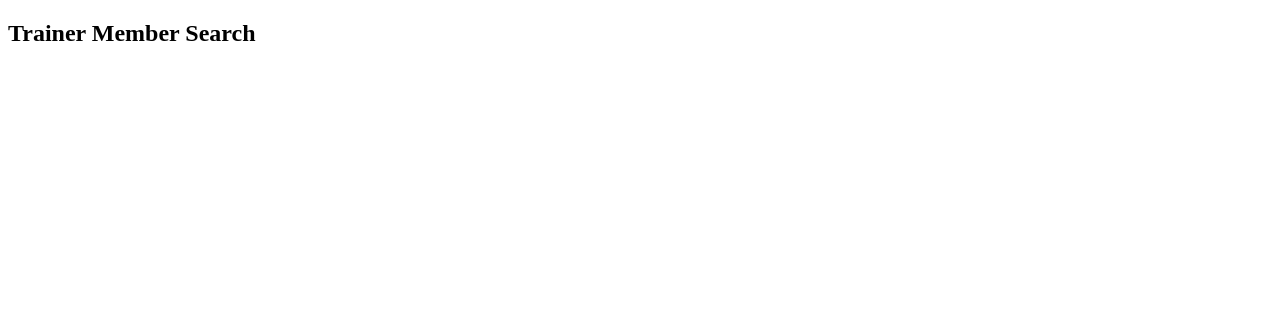
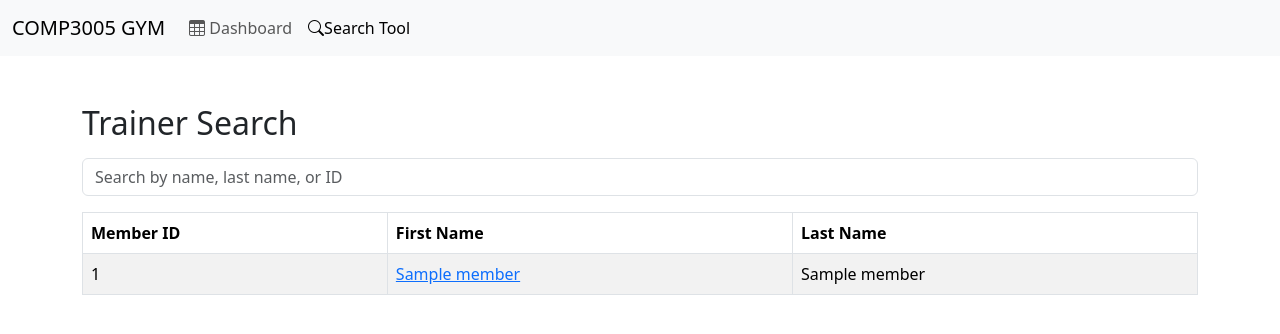
Before and after one commit to Samimnif/COMP3005-Health-Fitness-Club, a Flask app: page /trainer_search in a window 1280 px wide. Shown: the top 334 px of the page. Run offline with Flask 3, Linux system fonts and the light colour scheme; a database or web service that is not in the repository returns one stand-in record (values such as "Sample title"); some libraries are stand-ins or nearby versions.

Commit message:
added trainer templates and functions

```diff
--- a/SQLCode/ddl.sql
+++ b/SQLCode/ddl.sql
@@ -86,6 +86,7 @@ CREATE TABLE PersonalTrainingSession (
     MemberID INT,
     TrainerID INT,
     StartTime TIME,
+    DayOfWeek VARCHAR(255),
     Duration INT,
   	PRIMARY KEY (SessionID),
     FOREIGN KEY (MemberID) REFERENCES Member(MemberID),
--- a/SQLCode/dml.sql
+++ b/SQLCode/dml.sql
@@ -47,10 +47,10 @@ VALUES
 ('Strength Training', 1, 2, '18:00:00', 60, 'Wednesday');
 
 -- Insert sample data into the PersonalTrainingSession table
-INSERT INTO PersonalTrainingSession (MemberID, TrainerID, StartTime, Duration)
+INSERT INTO PersonalTrainingSession (MemberID, TrainerID, StartTime, DayOfWeek, Duration)
 VALUES
-(1, 1, '2024-04-10 09:00:00', 60),
-(2, 2, '2024-04-12 17:00:00', 60);
+(1, 1, '09:00:00', 'Monday', 60),
+(2, 2, '17:00:00', 'Friday', 60);
 
 -- Insert sample data into the TrainerAvailability table
 INSERT INTO TrainerAvailability (TrainerID, StartTime, EndTime, DayOfWeek)
--- a/database_access.py
+++ b/database_access.py
@@ -259,6 +259,35 @@ def schedule_training_session(member_id, trainer_id, start_time, duration):
         if conn:
             cursor.close()
             conn.close()
+
+def get_schedule(member_id, trainer_id):
+    try:
+        conn = psycopg2.connect(
+            database="COMP3005GYM",
+            user="postgres",
+            password="3005",
+            host="localhost",
+            port='5432'
+        )
+        cursor = conn.cursor()
+
+        sql = """SELECT * FROM PersonalTrainingSession
+                 WHERE MemberID = %s AND TrainerID = %s"""
+        cursor.execute(sql, (member_id, trainer_id))
+        sessions = cursor.fetchall()
+
+        print("Training sessions retrieved successfully!")
+        return sessions
+
+    except (Exception, psycopg2.Error) as error:
+        print("Error while retrieving training sessions:", error)
+        return None
+
+    finally:
+        if conn:
+            cursor.close()
+            conn.close()
+
 
 # Function for setting Trainer Availability
 def set_trainer_availability(trainer_id, availabilities):
--- a/main.py
+++ b/main.py
@@ -6,13 +6,14 @@ import datetime
 app = Flask(__name__)
 app.secret_key = 'your_secret_key'
 
+
 @app.template_filter('string_to_time')
 def string_to_time(value):
     parts = value.split(':')
     hour = int(parts[0])
     minute = int(parts[1].split()[0])  # Extract minutes and remove AM/PM
-    print(hour, minute)
     return datetime.time(hour, minute)
+
 
 # Function to connect to the database
 def connect_db():
@@ -258,7 +259,7 @@ def trainer_scheduler():
                 conn.close()
 
     trainer_schedule = get_trainer_availabilities(trainer_info[0])
-    print(trainer_schedule)
+
     # Assuming you have time slots and days of the week defined somewhere in your code
     # Example:
     time_slots = ['8:00', '9:00', '10:00', '11:00', '12:00', '13:00', '14:00', '15:00', '16:00',
@@ -266,8 +267,8 @@ def trainer_scheduler():
     days_of_week = ['Monday', 'Tuesday', 'Wednesday', 'Thursday', 'Friday', 'Saturday', 'Sunday']
 
     return render_template('trainer_scheduler.html', trainer_info=trainer_info, time_slots=time_slots,
-                           days=days_of_week,
-                           schedule=trainer_schedule)
+                           days=days_of_week, schedule=trainer_schedule)
+
 
 @app.route('/update_trainer_schedule', methods=['POST'])
 def update_trainer_schedule():
@@ -285,12 +286,9 @@ def update_trainer_schedule():
             cursor.execute(sql, (trainer_email,))
             trainer_id = cursor.fetchone()[0]
 
-            # Parse the form data for availabilities
-            availabilities = []
-            for day in ['Monday', 'Tuesday', 'Wednesday', 'Thursday', 'Friday', 'Saturday', 'Sunday']:
-                for slot in request.form.getlist(day):
-                    start_time, end_time = slot.split('-')
-                    availabilities.append((start_time.strip(), end_time.strip(), day))
+            # Retrieve availabilities from the form data
+            availabilities = request.form.getlist('availabilities[]')
+            print(availabilities)
 
             # Update trainer schedule in the database
             set_trainer_availability(trainer_id, availabilities)
@@ -305,14 +303,41 @@ def update_trainer_schedule():
 
     return redirect(url_for('trainer_login'))
 
+
 # Trainer search route
-@app.route('/trainer_search', methods=['GET', 'POST'])
+@app.route('/trainer_search')
 def trainer_search():
-    if request.method == 'POST':
-        # Handle member search form submission
-        # Example: Retrieve search results
-        return render_template('trainer_search_results.html', search_results=search_results)
-    return render_template('trainer_search.html')
+    # Get the list of members
+    members = list_member()  # Assuming list_members() returns the list of members
+
+    return render_template('trainer_search.html', members=members)
+
+
+@app.route('/trainer_search_result/<int:member_id>')
+def trainer_search_result(member_id):
+    if 'trainer_email' not in session:
+        return redirect(url_for('trainer_login'))
+    conn = connect_db()
+    if conn:
+        try:
+            cursor = conn.cursor()
+            # Retrieve member information based on email
+            sql = """SELECT * FROM Trainer WHERE Email = %s"""
+            cursor.execute(sql, (session['trainer_email'],))
+            trainer_id = cursor.fetchone()[0]
+
+        except (Exception, psycopg2.Error) as error:
+            print("Error while retrieving trainer information:", error)
+        finally:
+            if conn:
+                conn.close()
+    if display_member_dashboard(member_id):
+        print(get_schedule(member_id, trainer_id))
+        return render_template('trainer_search_result.html', member=display_member_dashboard(member_id),
+                               personalSessions=get_schedule(member_id, trainer_id))
+    else:
+        return "Member not found."
+    return redirect(url_for('trainer_login'))
 
 
 if __name__ == '__main__':
--- a/templates/trainer_search.html
+++ b/templates/trainer_search.html
@@ -4,9 +4,88 @@
     <meta charset="UTF-8">
     <meta name="viewport" content="width=device-width, initial-scale=1.0">
     <title>Trainer Search</title>
+    <link rel="icon" type="image/x-icon" href="/static/logo.jpg">
+    <!-- Bootstrap CSS -->
+    <link href="https://cdn.jsdelivr.net/npm/bootstrap@5.3.3/dist/css/bootstrap.min.css" rel="stylesheet"
+          integrity="sha384-QWTKZyjpPEjISv5WaRU9OFeRpok6YctnYmDr5pNlyT2bRjXh0JMhjY6hW+ALEwIH" crossorigin="anonymous">
+    <script src="https://cdn.jsdelivr.net/npm/bootstrap@5.3.3/dist/js/bootstrap.bundle.min.js"
+            integrity="sha384-YvpcrYf0tY3lHB60NNkmXc5s9fDVZLESaAA55NDzOxhy9GkcIdslK1eN7N6jIeHz"
+            crossorigin="anonymous"></script>
+    <link rel="stylesheet" href="https://cdn.jsdelivr.net/npm/bootstrap-icons@1.11.3/font/bootstrap-icons.min.css">
 </head>
 <body>
-    <h2>Trainer Member Search</h2>
-    <!-- Member search form goes here -->
+<!-- Navigation Bar -->
+<nav class="navbar navbar-expand-lg bg-body-tertiary">
+    <div class="container-fluid">
+        <a class="navbar-brand" href="/">COMP3005 GYM</a>
+        <button class="navbar-toggler" type="button" data-bs-toggle="collapse" data-bs-target="#navbarNavDropdown"
+                aria-controls="navbarNavDropdown" aria-expanded="false" aria-label="Toggle navigation">
+            <span class="navbar-toggler-icon"></span>
+        </button>
+        <div class="collapse navbar-collapse" id="navbarNavDropdown">
+            <ul class="navbar-nav">
+                <li class="nav-item">
+                    <a class="nav-link " aria-current="page" href="/trainer_scheduler"><i class="bi bi-table"></i> Dashboard</a>
+                </li>
+                <li class="nav-item">
+                    <a class="nav-link active" href="/trainer_search"><i class="bi bi-search"></i>Search Tool</a>
+                </li>
+            </ul>
+        </div>
+    </div>
+</nav>
+
+<div class="container mt-5">
+    <h2>Trainer Search</h2>
+    <input type="text" id="searchInput" class="form-control mt-3" placeholder="Search by name, last name, or ID">
+
+    <table class="table table-bordered table-striped mt-3">
+        <thead>
+        <tr>
+            <th>Member ID</th>
+            <th>First Name</th>
+            <th>Last Name</th>
+            <!-- Add more columns as needed -->
+        </tr>
+        </thead>
+        <tbody id="memberTable">
+        {% for member in members %}
+        <tr>
+            <td>{{ member[0] }}</td>
+            <td><a href="/trainer_search_result/{{ member[0] }}">{{ member[1] }}</a></td>
+            <td>{{ member[2] }}</td>
+            <!-- Add more columns as needed -->
+        </tr>
+        {% endfor %}
+        </tbody>
+    </table>
+</div>
+
+<script>
+    document.getElementById("searchInput").addEventListener("keyup", function () {
+        let input, filter, table, tr, td, i, txtValue;
+        input = document.getElementById("searchInput");
+        filter = input.value.toUpperCase();
+        table = document.getElementById("memberTable");
+        tr = table.getElementsByTagName("tr");
+
+        for (i = 0; i < tr.length; i++) {
+            let firstName = tr[i].getElementsByTagName("td")[1]; // First name column
+            let lastName = tr[i].getElementsByTagName("td")[2]; // Last name column
+            let id = tr[i].getElementsByTagName("td")[0]; // Last name column
+            if (firstName && lastName) {
+                let firstNameValue = firstName.textContent || firstName.innerText;
+                let lastNameValue = lastName.textContent || lastName.innerText;
+                let idValue = id.textContent || id.innerText;
+                if (firstNameValue.toUpperCase().indexOf(filter) > -1 || lastNameValue.toUpperCase().indexOf(filter) > -1 || idValue.indexOf(filter) > -1) {
+                    tr[i].style.display = "";
+                } else {
+                    tr[i].style.display = "none";
+                }
+            }
+        }
+    });
+</script>
+
 </body>
 </html>
```
Also changed, not shown: templates/trainer_scheduler.html (+16 -19 lines), templates/trainer_search_result.html (added, +75 -0 lines), templates/trainer_search_results.html (deleted, +0 -12 lines).
